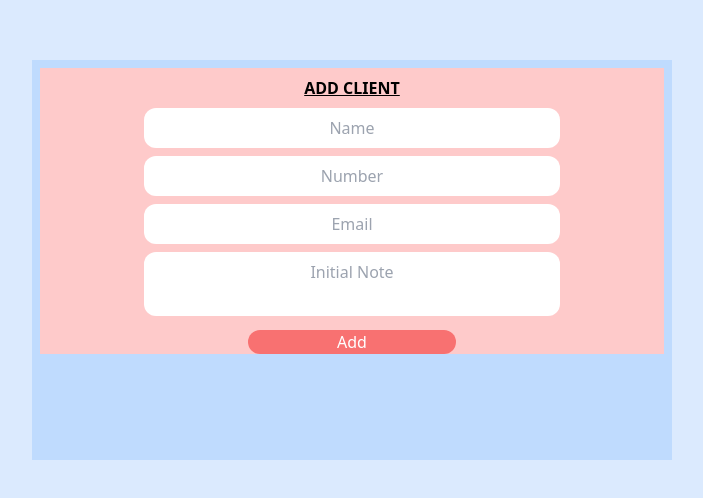
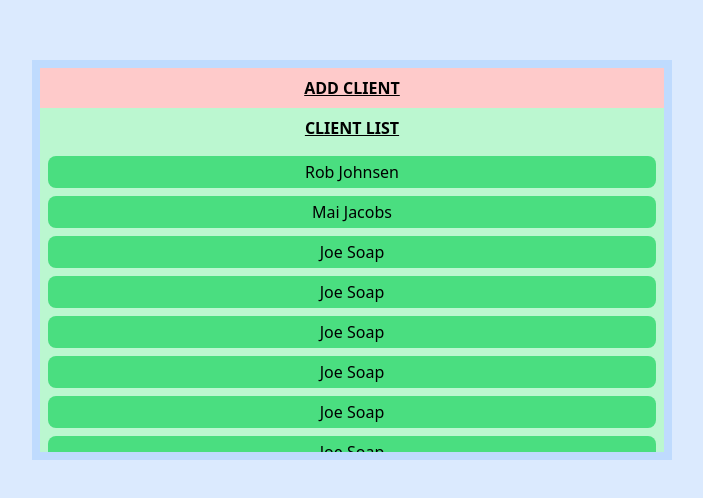
Before and after one commit to RobJJ/crud-client-app, a React (Create React App) app: page / in a window 1280 px wide. Shown: the part 140-638 px from the top of the page, without its empty margins (288-991 px from the left). Built offline with nearby package versions, Linux system fonts and the light colour scheme.

Commit message:
Combined AddClient and ClientList components. Added the functionality to y-scroll if needed and adjust size with AddClient expansion

```diff
--- a/src/Components/AddClient/AddClient-component.jsx
+++ b/src/Components/AddClient/AddClient-component.jsx
@@ -1,4 +1,5 @@
 import React, { useRef } from "react";
+import ClientList from "../ClientList/ClientList-parent-component";
 //
 //
 function AddClient(params) {
@@ -19,7 +20,7 @@ function AddClient(params) {
   };
   //
   return (
-    <div className="w-1/2 h-1/2 bg-blue-200 p-2">
+    <div className="w-1/2 h-1/2 bg-blue-200 p-2 flex flex-col">
       <div className="w-full bg-red-200 flex flex-col">
         <h2
           onClick={handleClientExpand}
@@ -30,7 +31,7 @@ function AddClient(params) {
         <form
           onSubmit={handleClientFormSubmit}
           ref={addClientForm}
-          className="flex flex-col gap-2 text-center"
+          className="flex flex-col gap-2 text-center hidden"
         >
           <div>
             <input
@@ -68,6 +69,8 @@ function AddClient(params) {
           </button>
         </form>
       </div>
+      {/* CLIENT LIST COMPONENT WILL BE BELOW HERE */}
+      <ClientList />
     </div>
   );
 }
--- /dev/null
+++ b/src/Components/ClientList/ClientList-item-component.jsx
@@ -0,0 +1,15 @@
+import React from "react";
+//
+//
+
+function ClientListItem({ itemObj }) {
+  const { name } = itemObj;
+  //
+  return (
+    <div className="w-full bg-green-400 rounded-lg p-1 text-center">
+      <div>{name}</div>
+    </div>
+  );
+}
+//
+export default ClientListItem;
--- /dev/null
+++ b/src/Components/ClientList/ClientList-parent-component.jsx
@@ -0,0 +1,112 @@
+import React, { useState } from "react";
+import ClientListItem from "./ClientList-item-component";
+//
+//
+const testListClients = [
+  {
+    name: "Rob Johnsen",
+    age: 31,
+    country: "South Africa",
+    notes: "He is a dope dudeee",
+  },
+  {
+    name: "Mai Jacobs",
+    age: 28,
+    country: "Netherlands",
+    notes: "She has just run a long ass race and this text is longer",
+  },
+  {
+    name: "Joe Soap",
+    age: 24,
+    country: "England",
+    notes:
+      "Random text that is very long so I want to see how this would wrap to a new line if that is needed",
+  },
+  {
+    name: "Joe Soap",
+    age: 24,
+    country: "England",
+    notes:
+      "Random text that is very long so I want to see how this would wrap to a new line if that is needed",
+  },
+  {
+    name: "Joe Soap",
+    age: 24,
+    country: "England",
+    notes:
+      "Random text that is very long so I want to see how this would wrap to a new line if that is needed",
+  },
+  {
+    name: "Joe Soap",
+    age: 24,
+    country: "England",
+    notes:
+      "Random text that is very long so I want to see how this would wrap to a new line if that is needed",
+  },
+  {
+    name: "Joe Soap",
+    age: 24,
+    country: "England",
+    notes:
+      "Random text that is very long so I want to see how this would wrap to a new line if that is needed",
+  },
+  {
+    name: "Joe Soap",
+    age: 24,
+    country: "England",
+    notes:
+      "Random text that is very long so I want to see how this would wrap to a new line if that is needed",
+  },
+  {
+    name: "Joe Soap",
+    age: 24,
+    country: "England",
+    notes:
+      "Random text that is very long so I want to see how this would wrap to a new line if that is needed",
+  },
+  {
+    name: "Joe Soap",
+    age: 24,
+    country: "England",
+    notes:
+      "Random text that is very long so I want to see how this would wrap to a new line if that is needed",
+  },
+  //   {
+  //     name: "Joe Soap",
+  //     age: 24,
+  //     country: "England",
+  //     notes:
+  //       "Random text that is very long so I want to see how this would wrap to a new line if that is needed",
+  //   },
+  //   {
+  //     name: "Joe Soap",
+  //     age: 24,
+  //     country: "England",
+  //     notes:
+  //       "Random text that is very long so I want to see how this would wrap to a new line if that is needed",
+  //   },
+  //   {
+  //     name: "Joe Soap",
+  //     age: 24,
+  //     country: "England",
+  //     notes:
+  //       "Random text that is very long so I want to see how this would wrap to a new line if that is needed",
+  //   },
+];
+
+function ClientList(params) {
+  const [clients, setClients] = useState(testListClients);
+  //
+  return (
+    <div className="bg-green-200 h-full flex flex-col overflow-auto">
+      <h2 className="underline text-center p-2 font-bold">CLIENT LIST</h2>
+      <section className=" h-full w-full flex flex-col gap-2 p-2 overflow-auto">
+        {clients.map((client) => (
+          <ClientListItem itemObj={client} />
+        ))}
+      </section>
+    </div>
+  );
+}
+//
+export default ClientList;
```
